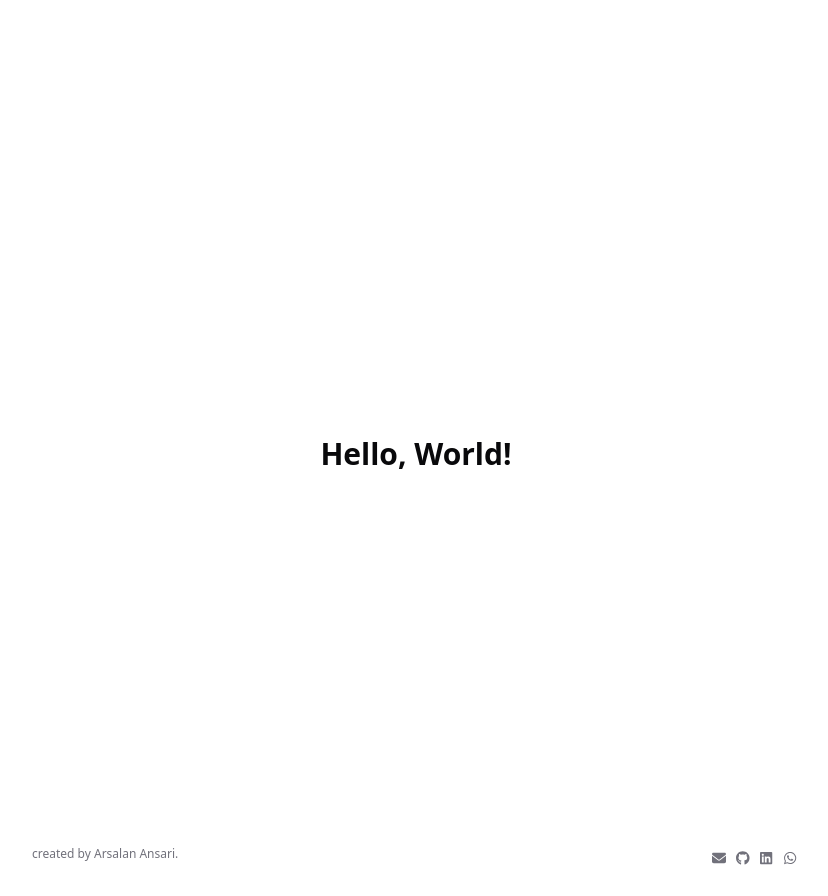
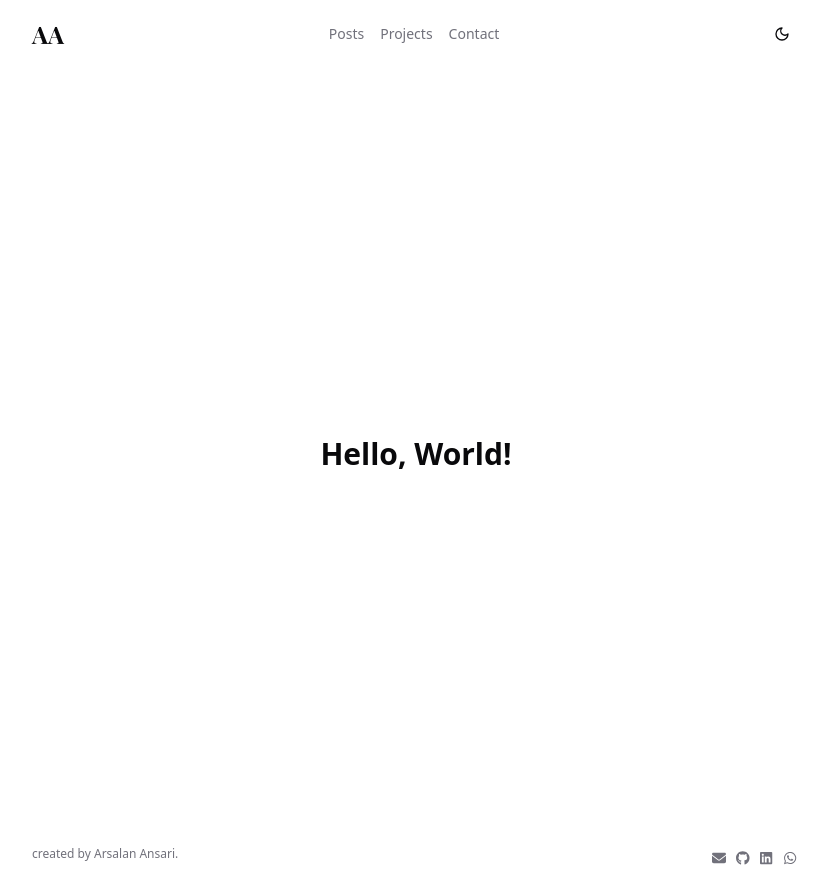
Before and after one commit to arsalanansariofficial/arsalanansariofficial, a Next.js app: page / in a window 1280 px wide. Shown: the whole page, without its empty margins (224-1052 px from the left). Built offline with nearby package versions, Linux system fonts and the light colour scheme; a web font is replaced by a local one.

Commit message:
Add header component

```diff
--- a/app/layout.tsx
+++ b/app/layout.tsx
@@ -1,8 +1,10 @@
 import type { Metadata } from 'next';
 import { Inter, Playfair_Display } from 'next/font/google';
 
+import Header from '@/components/header';
 import Footer from '@/components/footer';
 import { Toaster } from '@/components/ui/sonner';
+import { ThemeProvider } from '@/components/theme-provider';
 
 import '@/app/globals.css';
 
@@ -21,13 +23,16 @@ export const metadata: Metadata = {
 
 export default function RootLayout({ children }: Props) {
   return (
-    <html lang="en">
+    <html lang="en" suppressHydrationWarning>
       <body
         className={`${inter.variable} ${playfair.variable} relative top-24 flex min-h-screen flex-col px-8 antialiased`}
       >
-        {children}
-        <Footer />
-        <Toaster />
+        <ThemeProvider enableSystem attribute="class" defaultTheme="system">
+          <Header />
+          {children}
+          <Footer />
+          <Toaster />
+        </ThemeProvider>
       </body>
     </html>
   );
--- /dev/null
+++ b/components/header.tsx
@@ -0,0 +1,29 @@
+import Link from 'next/link';
+
+import MenuToggle from '@/components/menu-toggle';
+import ThemeToggle from '@/components/theme-toggle';
+
+export default function Header() {
+  return (
+    <header className="bg-background/75 fixed inset-x-0 top-0 z-10 px-8 py-4 backdrop-blur-sm">
+      <nav className="container mx-auto flex max-w-3xl items-center justify-between">
+        <Link href="/" className="font-serif text-2xl font-bold">
+          AA
+        </Link>
+        <ul className="hidden text-sm sm:flex sm:gap-4">
+          <li className="hover:text-foreground text-muted-foreground transition-colors">
+            <Link href="/posts">Posts</Link>
+          </li>
+          <li className="hover:text-foreground text-muted-foreground transition-colors">
+            <Link href="/projects">Projects</Link>
+          </li>
+          <li className="hover:text-foreground text-muted-foreground transition-colors">
+            <Link href="/contact">Contact</Link>
+          </li>
+        </ul>
+        <ThemeToggle />
+        <MenuToggle />
+      </nav>
+    </header>
+  );
+}
--- /dev/null
+++ b/components/menu-toggle.tsx
@@ -0,0 +1,51 @@
+'use client';
+
+import Link from 'next/link';
+import { useState } from 'react';
+
+import * as Drawer from '@/components/ui/drawer';
+
+export default function MenuToggle() {
+  const [open, setOpen] = useState<boolean>();
+
+  return (
+    <Drawer.Drawer open={open} onOpenChange={setOpen}>
+      <Drawer.DrawerTrigger asChild onClick={e => e.currentTarget.blur()}>
+        <button className="flex cursor-pointer flex-col gap-2 sm:hidden">
+          <span className="bg-foreground block h-0.5 w-4"></span>
+          <span className="bg-foreground block h-0.5 w-4"></span>
+        </button>
+      </Drawer.DrawerTrigger>
+      <Drawer.DrawerContent>
+        <Drawer.DrawerTitle className="sr-only">
+          Navigation Menu
+        </Drawer.DrawerTitle>
+        <Drawer.DrawerDescription className="sr-only">
+          This is the drawer description
+        </Drawer.DrawerDescription>
+        <ul className="text-muted-foreground space-y-2 p-4 font-sans">
+          <li className="hover:text-foreground transition-colors">
+            <Link href="/posts" onClick={() => setOpen(false)}>
+              Posts
+            </Link>
+          </li>
+          <li className="hover:text-foreground transition-colors">
+            <Link href="/projects" onClick={() => setOpen(false)}>
+              Projects
+            </Link>
+          </li>
+          <li className="hover:text-foreground transition-colors">
+            <Link href="/contact" onClick={() => setOpen(false)}>
+              Contact
+            </Link>
+          </li>
+          <li className="hover:text-foreground transition-colors">
+            <a href="https://raw.githubusercontent.com/arsalanansariofficial/resources/refs/heads/main/documents/arsalan-ansari_resume.pdf">
+              Resume
+            </a>
+          </li>
+        </ul>
+      </Drawer.DrawerContent>
+    </Drawer.Drawer>
+  );
+}
```
